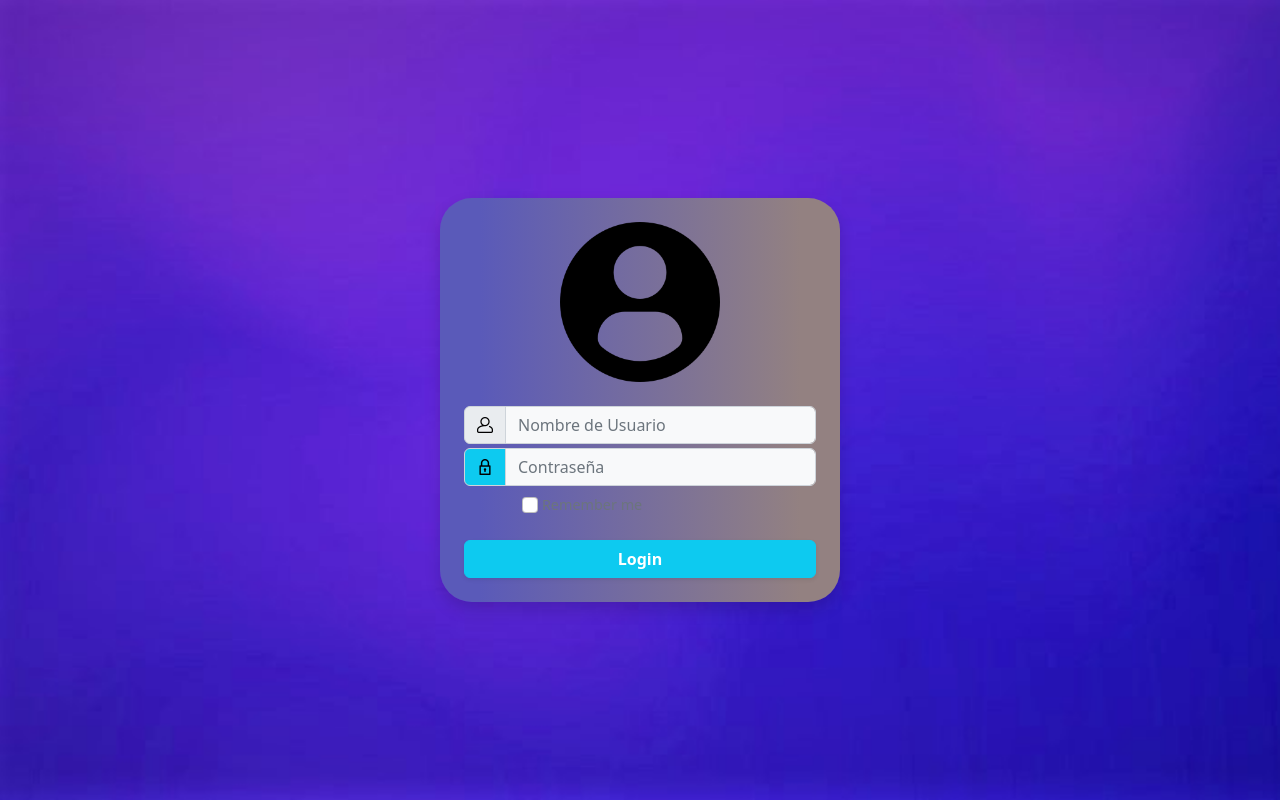
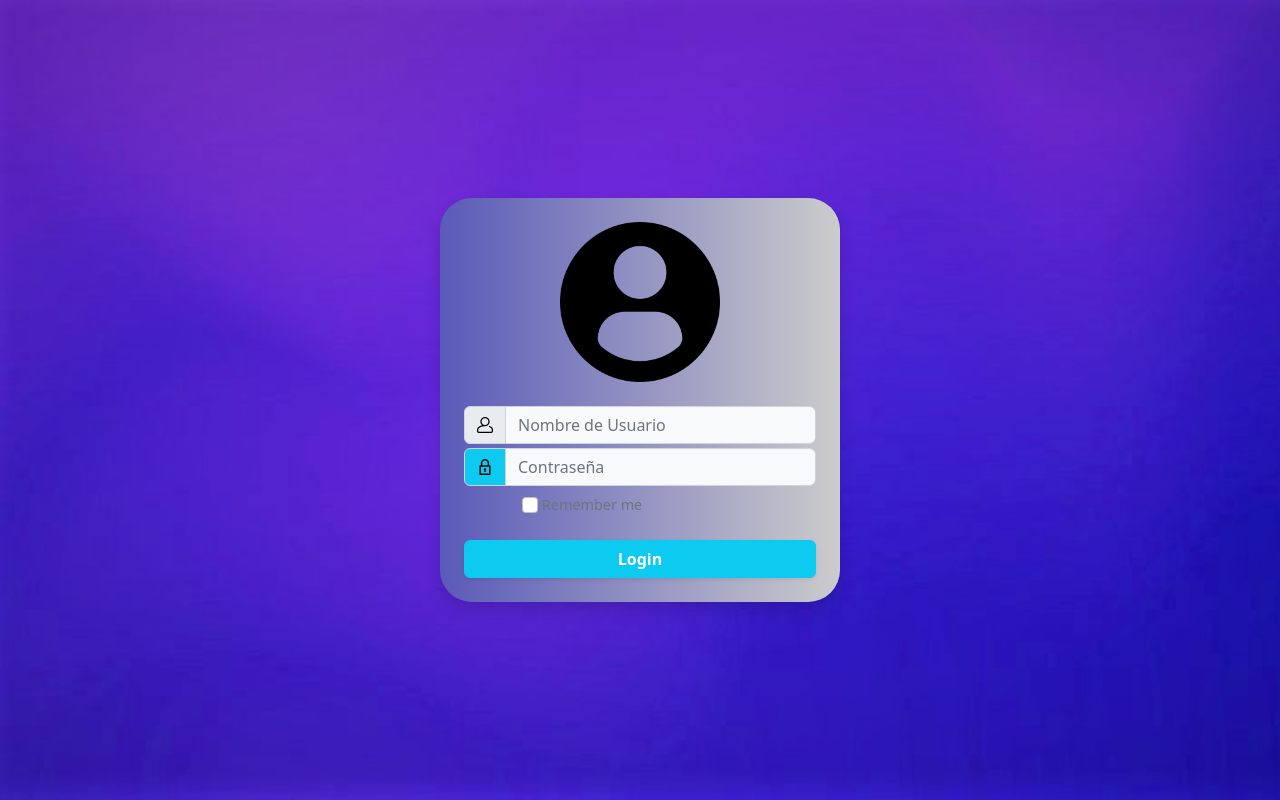
Before and after one commit to MarcoMirabal/Seller1, a PHP site: page /HTML/Untitled-1.html in a window 1280 px wide. Run offline with PHP 8.4, Linux system fonts and the light colour scheme.

Commit message:
Update Registro.css

```diff
--- a/CSS/Registro.css
+++ b/CSS/Registro.css
@@ -6,14 +6,13 @@ background-size: cover;
 }
 #tumami {
 
-    background: -webkit-linear-gradient(90deg, #5a5ab9 10%, #938181 90%);
-background: -moz-linear-gradient(90deg, #5a5ab9 10%, #938181 90%);
-background: -ms-linear-gradient(90deg, #5a5ab9 10%, #938181 90%);
-background: -o-linear-gradient(90deg, #5a5ab9 10%, #938181 90%);
-background: linear-gradient(90deg, #5a5ab9 10%, #938181 90%);
-
+    background-image: linear-gradient(to right,#5a5ab9,#cccccc);
 
 }
 #usuario2 {
-    color: yellow;
+    color: rgb(0, 0, 0);
 }
+
+#remember {
+    color: azure;
+}
```
